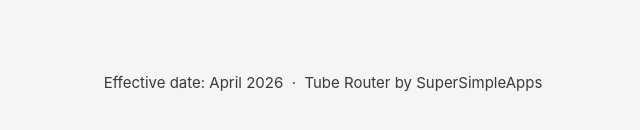
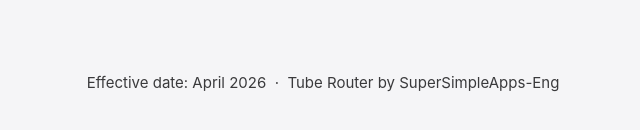
Before and after one commit to supersimpleapps-eng/tuberouter-privacy, a plain HTML site: page index.html in a window 1280 px wide. Shown: the part 1943-2073 px from the top of the page, without its empty margins (317-957 px from the left). Drawn offline with Linux system fonts and the light colour scheme.

Commit message:
Update index.html

```diff
--- a/index.html
+++ b/index.html
@@ -183,7 +183,7 @@
 </main>
 
 <footer>
-  <p>Effective date: April 2026 &nbsp;·&nbsp; Tube Router by SuperSimpleApps</p>
+  <p>Effective date: April 2026 &nbsp;·&nbsp; Tube Router by SuperSimpleApps-Eng</p>
 </footer>
 
 </body>
```
